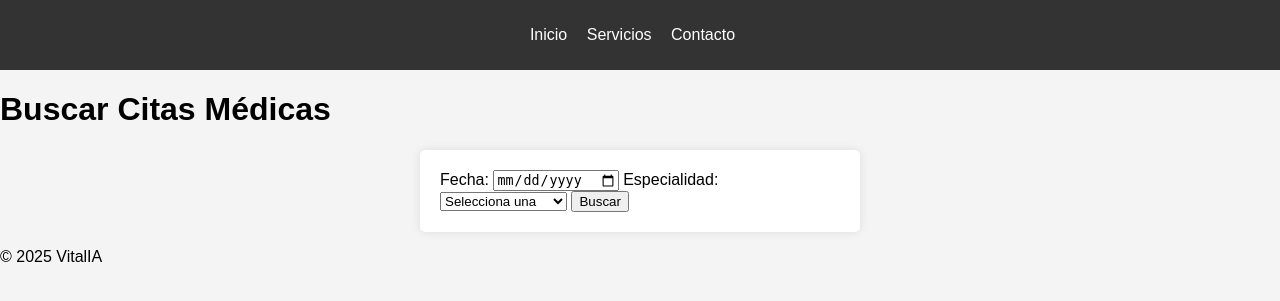
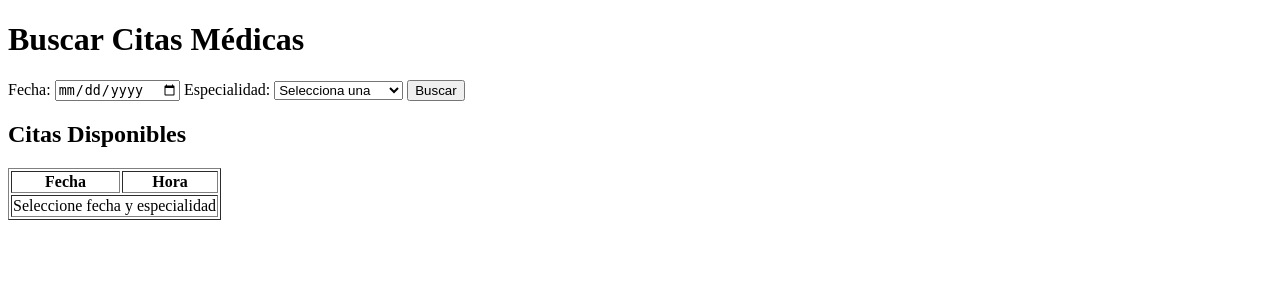
Before and after one commit to vcastrop/vitalIA, a Django app: template django/appointments/templates/home.html in a window 1280 px wide. Shown: the top 301 px of the page. Run offline with Django 5.2, Linux system fonts and the light colour scheme; the template is opened without the code that fills it: values that come from a table or form of the project are taken from there, others are empty; data comes from the database, SQL or seed files in the repository.

Commit message:
made the connection

```diff
--- a/django/appointments/models.py
+++ b/django/appointments/models.py
@@ -1,13 +1,16 @@
 from django.db import models
 
+class Especialidad(models.Model):
+    nombre = models.CharField(max_length=100)
 
-# Create your models here.
+    def __str__(self):
+        return self.nombre
 
 class Cita(models.Model):
-    nombre_paciente = models.CharField(max_length=100)
-    especialidad = models.CharField(max_length=100)
     fecha = models.DateField()
     hora = models.TimeField()
+    especialidad = models.ForeignKey(Especialidad, on_delete=models.CASCADE)
+    disponible = models.BooleanField(default=True)  # Para marcar si está ocupada
 
     def __str__(self):
-        return f"{self.nombre_paciente} - {self.especialidad} ({self.fecha} {self.hora})"
+        return f"{self.fecha} - {self.hora} ({self.especialidad.nombre})"
--- a/django/appointments/templates/home.html
+++ b/django/appointments/templates/home.html
@@ -1,24 +1,74 @@
 
 
-{% extends "base.html" %}
-{% block title %}Inicio - vitalIA{% endblock %}
+<!DOCTYPE html>
 {% load static %}
-<link rel="stylesheet" href="{% static 'css/styles.css' %}">
+<html lang="es">
+<head>
+    <meta charset="UTF-8">
+    <meta name="viewport" content="width=device-width, initial-scale=1.0">
+    <title>Buscar Citas Médicas</title>
+    <script src="https://code.jquery.com/jquery-3.6.0.min.js"></script>
+</head>
+<body>
 
-{% block content %}
     <h1>Buscar Citas Médicas</h1>
-    <form method="GET" action="{% url 'results' %}">
-        <label for="date">Fecha:</label>
-        <input type="date" id="date" name="date">
 
-        <label for="specialty">Especialidad:</label>
-        <select id="specialty" name="specialty">
+    <form id="form-busqueda">
+        <label for="fecha">Fecha:</label>
+        <input type="date" id="fecha" name="fecha" required>
+
+        <label for="especialidad">Especialidad:</label>
+        <select id="especialidad" name="especialidad" required>
             <option value="">Selecciona una</option>
-            <option value="medicina_general">Medicina General</option>
-            <option value="dermatologia">Dermatología</option>
-            <option value="odontologia">Odontología</option>
+            {% for especialidad in especialidades %}
+                <option value="{{ especialidad.nombre }}">{{ especialidad.nombre }}</option>
+            {% endfor %}
         </select>
 
         <button type="submit">Buscar</button>
     </form>
-{% endblock %}
+
+    <h2>Citas Disponibles</h2>
+    <table border="1">
+        <thead>
+            <tr>
+                <th>Fecha</th>
+                <th>Hora</th>
+            </tr>
+        </thead>
+        <tbody id="tabla-citas">
+            <tr><td colspan="2">Seleccione fecha y especialidad</td></tr>
+        </tbody>
+    </table>
+
+    <script>
+        $(document).ready(function () {
+            $("#form-busqueda").submit(function (event) {
+                event.preventDefault();
+
+                let fecha = $("#fecha").val();
+                let especialidad = $("#especialidad").val();
+
+                if (fecha && especialidad) {
+                    $.get("{% url 'buscar_citas' %}?fecha=" + fecha + "&especialidad=" + especialidad, function (data) {
+                        let tabla = $("#tabla-citas");
+                        tabla.empty();
+
+                        if (data.citas.length > 0) {
+                            data.citas.forEach(function (cita) {
+                                tabla.append(`<tr><td>${cita.fecha}</td><td>${cita.hora}</td></tr>`);
+                            });
+                        } else {
+                            tabla.append("<tr><td colspan='2'>No hay citas disponibles</td></tr>");
+                        }
+                    }).fail(function () {
+                        alert("Error al buscar las citas. Verifica la conexión con el servidor.");
+                    });
+                }
+            });
+        });
+    </script>
+
+
+</body>
+</html>
--- /dev/null
+++ b/django/appointments/urls.py
@@ -0,0 +1,9 @@
+from django.urls import path
+from .views import buscar_citas, reservar_cita, home, results
+
+urlpatterns = [
+    path('', home, name='home'),
+    path('results/', results, name='results'),
+    path("buscar_citas/", buscar_citas, name="buscar_citas"),
+    path("reservar/<int:cita_id>/", reservar_cita, name="reservar_cita"),
+]
--- a/django/medicalappointments/settings.py
+++ b/django/medicalappointments/settings.py
@@ -62,7 +62,7 @@ import os
 TEMPLATES = [
     {
         'BACKEND': 'django.template.backends.django.DjangoTemplates',
-        'DIRS': [os.path.join(BASE_DIR, 'appointments/templates')],
+        'DIRS': [os.path.join(BASE_DIR, 'appointments', 'templates')],
         'APP_DIRS': True,
         'OPTIONS': {
             'context_processors': [
--- a/django/medicalappointments/urls.py
+++ b/django/medicalappointments/urls.py
@@ -1,30 +1,8 @@
-"""
-URL configuration for medicalappointments project.
-
-The `urlpatterns` list routes URLs to views. For more information please see:
-    https://docs.djangoproject.com/en/5.1/topics/http/urls/
-Examples:
-Function views
-    1. Add an import:  from my_app import views
-    2. Add a URL to urlpatterns:  path('', views.home, name='home')
-Class-based views
-    1. Add an import:  from other_app.views import Home
-    2. Add a URL to urlpatterns:  path('', Home.as_view(), name='home')
-Including another URLconf
-    1. Import the include() function: from django.urls import include, path
-    2. Add a URL to urlpatterns:  path('blog/', include('blog.urls'))
-"""
 from django.contrib import admin
-from django.urls import path
-from appointments import views as appointments_views
-
-from django.conf.urls.static import static
-from django.conf import settings
-
-from django.urls import path
-from appointments import views
-
+from django.urls import path, include
+from django.shortcuts import redirect
 urlpatterns = [
-    path('', views.home, name='home'),
-    path('results/', views.results, name='results'),
+    path('', lambda request: redirect('/citas/')),
+    path('admin/', admin.site.urls),
+    path('citas/', include('appointments.urls')),  # Incluir las rutas de la app appointments
 ]
--- /dev/null
+++ b/django/requirements.txt
@@ -0,0 +1,4 @@
+asgiref==3.8.1
+Django==5.1.6
+sqlparse==0.5.3
+tzdata==2025.1
```
Also changed, not shown: django/appointments/admin.py (+5 -3 lines), django/appointments/templates/results.html (+11 -30 lines), django/appointments/views.py (+29 -1 lines), django/appointments/migrations/0001_initial.py, django/db.sqlite3, requirements.txt (added).
